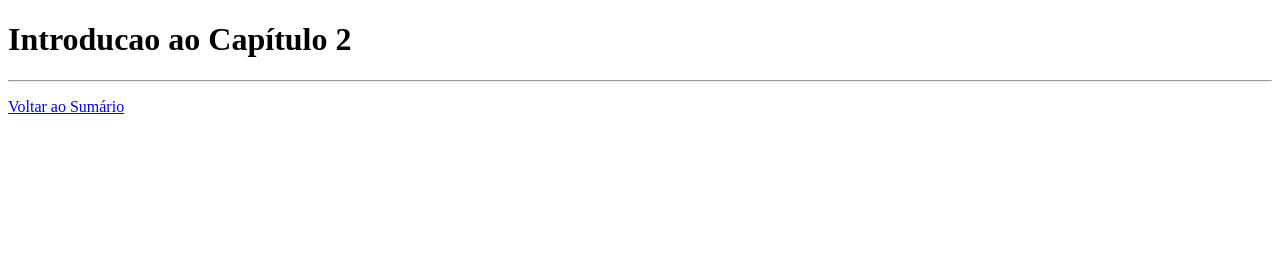
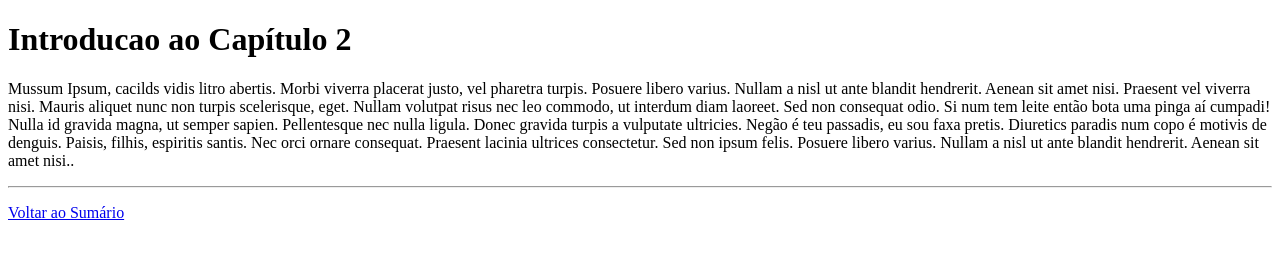
Before and after one commit to Lucassiqueira22/ExerciciosHTML, a plain HTML site: page capitulo02/Introducao.html in a window 1280 px wide. Drawn offline with Linux system fonts and the light colour scheme.

Commit message:
Update Introducao.html
Adição do texto genérico.

```diff
--- a/capitulo02/Introducao.html
+++ b/capitulo02/Introducao.html
@@ -1,14 +1,28 @@
 <!DOCTYPE html>
 <html lang="en">
+
 <head>
     <meta charset="UTF-8">
     <meta name="viewport" content="width=device-width, initial-scale=1.0">
     <title>Introdução</title>
 </head>
+
 <body>
     <h1>Introducao ao Capítulo 2</h1>
 
-        <hr>
+    <p>Mussum Ipsum, cacilds vidis litro abertis. Morbi viverra placerat justo, vel pharetra turpis. Posuere libero
+        varius. Nullam a nisl ut ante blandit hendrerit. Aenean sit amet nisi. Praesent vel viverra nisi. Mauris aliquet
+        nunc non turpis scelerisque, eget. Nullam volutpat risus nec leo commodo, ut interdum diam laoreet. Sed non
+        consequat odio.
+
+        Si num tem leite então bota uma pinga aí cumpadi! Nulla id gravida magna, ut semper sapien. Pellentesque nec
+        nulla ligula. Donec gravida turpis a vulputate ultricies. Negão é teu passadis, eu sou faxa pretis.
+
+        Diuretics paradis num copo é motivis de denguis. Paisis, filhis, espiritis santis. Nec orci ornare consequat.
+        Praesent lacinia ultrices consectetur. Sed non ipsum felis. Posuere libero varius. Nullam a nisl ut ante blandit
+        hendrerit. Aenean sit amet nisi..</p>
+
+    <hr>
 
     <p>
         <a href="../index.html">Voltar ao Sumário</a>
```
